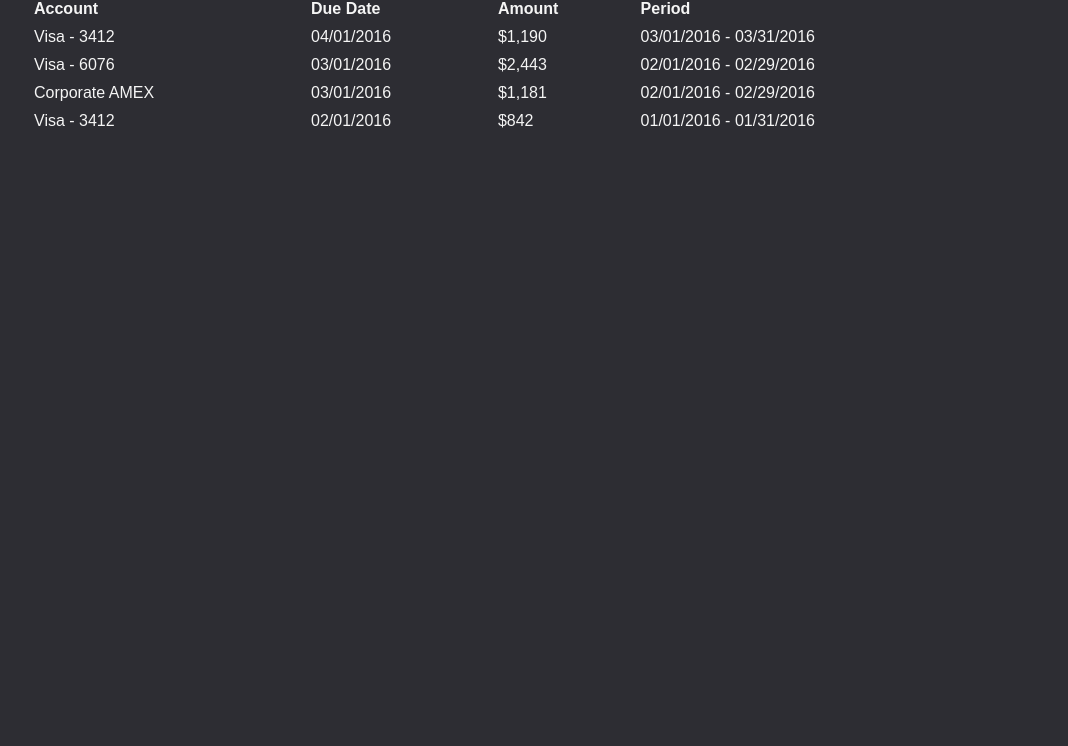
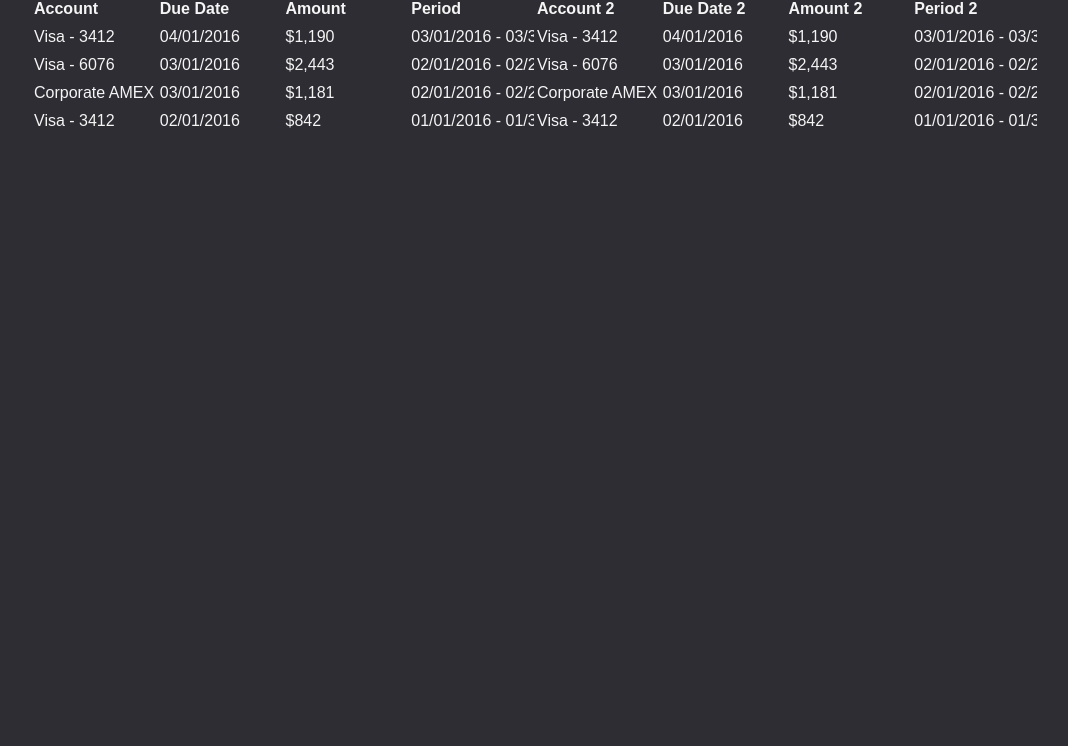
Before and after one commit to matthewblott/utopia-inspired-layout, a website built with Vite: page table.html in a window 1280 px wide. Shown: the part 54-800 px from the top of the page, without its empty margins (105-1173 px from the left). Built offline with nearby package versions, Linux system fonts and the light colour scheme.

Commit message:
Added useful css for a more graceful table display when space is condensed

```diff
--- a/css/table.css
+++ b/css/table.css
@@ -6,6 +6,15 @@
 
 table {
   width: 100%;
+}
+
+table{
+  table-layout: fixed;
+}
+
+th, td {
+  white-space: nowrap;
+  overflow-x: hidden;
 }
 
 tr {
--- a/table.html
+++ b/table.html
@@ -22,7 +22,11 @@
           <th>Account</th>
           <th>Due Date</th>
           <th>Amount</th>
-          <th>Period</th>
+          <th class="important">Period</th>
+          <th>Account 2</th>
+          <th>Due Date 2</th>
+          <th>Amount 2</th>
+          <th>Period 2</th>
         </tr>
       </thead>
       <tbody>
@@ -31,24 +35,40 @@
           <td data-label="Due Date">04/01/2016</td>
           <td data-label="Amount">$1,190</td>
           <td data-label="Period">03/01/2016 - 03/31/2016</td>
+          <td data-label="Account 2">Visa - 3412</td>
+          <td data-label="Due Date 2">04/01/2016</td>
+          <td data-label="Amount 2">$1,190</td>
+          <td data-label="Period 2">03/01/2016 - 03/31/2016</td>
         </tr>
         <tr>
           <td data-label="Account">Visa - 6076</td>
           <td data-label="Due Date">03/01/2016</td>
           <td data-label="Amount">$2,443</td>
           <td data-label="Period">02/01/2016 - 02/29/2016</td>
+          <td data-label="Account 2">Visa - 6076</td>
+          <td data-label="Due Date 2">03/01/2016</td>
+          <td data-label="Amount 2">$2,443</td>
+          <td data-label="Period 2">02/01/2016 - 02/29/2016</td>
         </tr>
         <tr>
           <td data-label="Account">Corporate AMEX</td>
           <td data-label="Due Date">03/01/2016</td>
           <td data-label="Amount">$1,181</td>
           <td data-label="Period">02/01/2016 - 02/29/2016</td>
+          <td data-label="Account 2">Corporate AMEX</td>
+          <td data-label="Due Date 2">03/01/2016</td>
+          <td data-label="Amount 2">$1,181</td>
+          <td data-label="Period 2">02/01/2016 - 02/29/2016</td>
         </tr>
         <tr>
           <td data-label="Acount">Visa - 3412</td>
           <td data-label="Due Date">02/01/2016</td>
           <td data-label="Amount">$842</td>
           <td data-label="Period">01/01/2016 - 01/31/2016</td>
+          <td data-label="Acount 2">Visa - 3412</td>
+          <td data-label="Due Date 2">02/01/2016</td>
+          <td data-label="Amount 2">$842</td>
+          <td data-label="Period 2">01/01/2016 - 01/31/2016</td>
         </tr>
       </tbody>
     </table>
```
